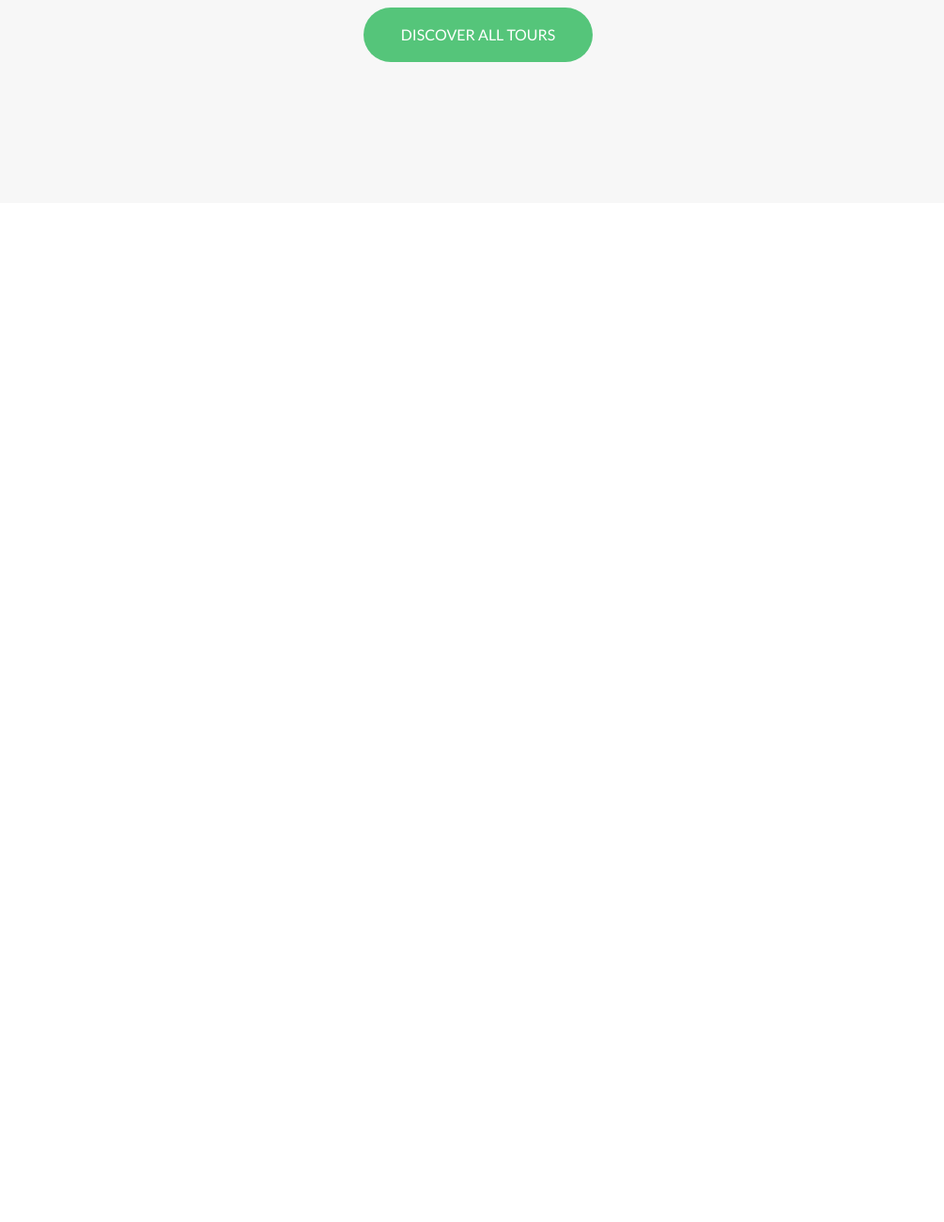
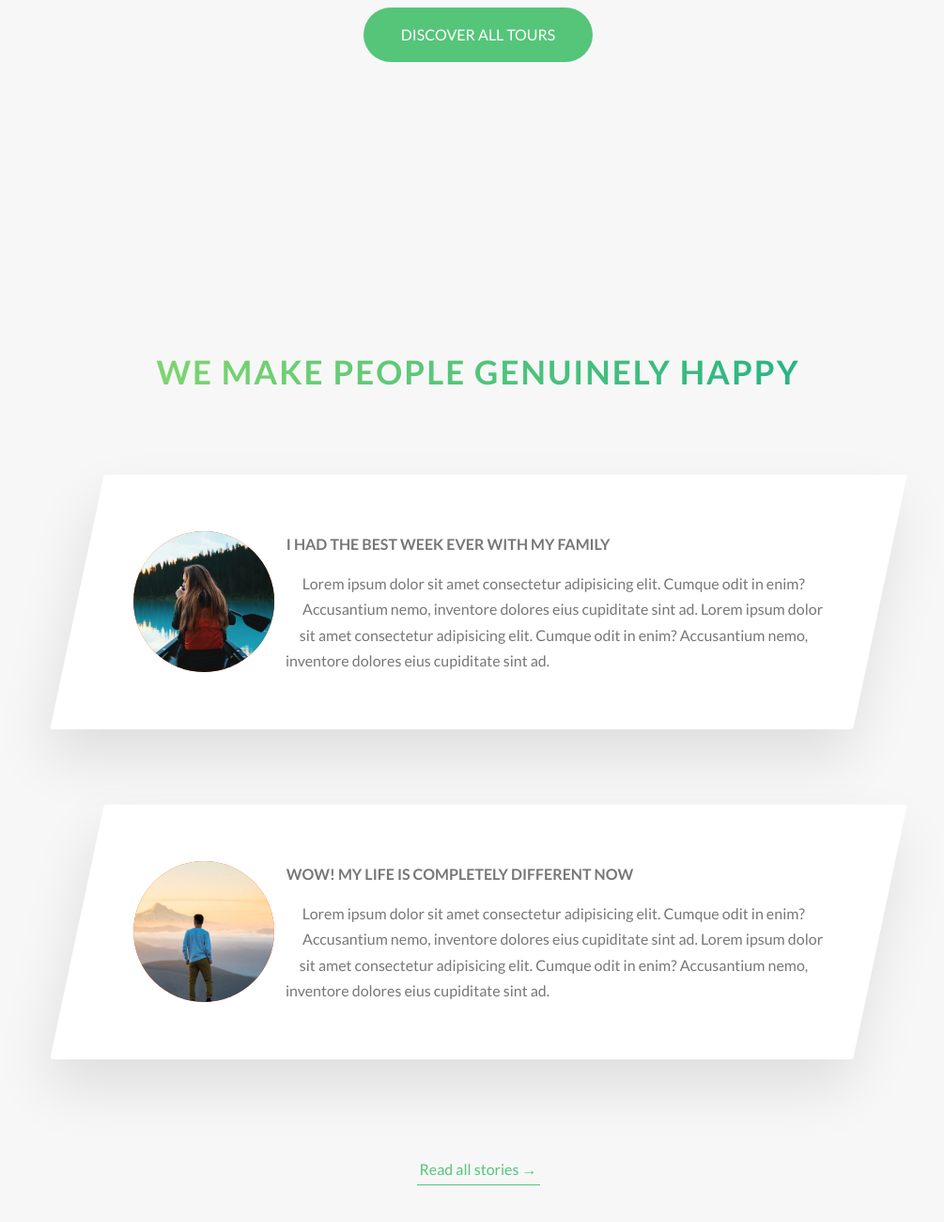
Before and after one commit to DanielCruz-fs/dnl-natours-project, a website: page index.html in a window 1280 px wide. Shown: the part 3088-4388 px from the top of the page at 94% size, without its empty margins (131-1136 px from the left). Before the commit the page ends 3334 px from the top, so only its background shows below. Drawn offline with Linux system fonts and the light colour scheme.

Commit message:
story section

```diff
--- a/index.html
+++ b/index.html
@@ -206,6 +206,48 @@
           </div>
         </section>
 
+        <section class="section-stories">
+          <div class="u-center-text u-margin-bottom-big">
+            <h2 class="heading-secondary">
+              We make people genuinely happy
+            </h2>
+          </div>
+
+          <div class="row">
+            <div class="story">
+              <figure class="story__shape">
+                <img src="img/nat-8.jpg" alt="Person in a tour" class="story__img">
+                <figcaption class="story__caption">Mary Smith</figcaption>
+              </figure>
+              <div class="story__text">
+                <h3 class="heading-tertiary u-margin-bottom-small">I had the best week ever with my family</h3>
+                <p>
+                  Lorem ipsum dolor sit amet consectetur adipisicing elit. Cumque odit in enim? Accusantium nemo, inventore dolores eius cupiditate sint ad.
+                  Lorem ipsum dolor sit amet consectetur adipisicing elit. Cumque odit in enim? Accusantium nemo, inventore dolores eius cupiditate sint ad.
+                </p>
+              </div>
+            </div>
+          </div>
+          <div class="row">
+            <div class="story">
+              <figure class="story__shape">
+                <img src="img/nat-9.jpg" alt="Person in a tour" class="story__img">
+                <figcaption class="story__caption">Jack Wilson</figcaption>
+              </figure>
+              <div class="story__text">
+                <h3 class="heading-tertiary u-margin-bottom-small">WOW! My life is completely different now</h3>
+                <p>
+                  Lorem ipsum dolor sit amet consectetur adipisicing elit. Cumque odit in enim? Accusantium nemo, inventore dolores eius cupiditate sint ad.
+                  Lorem ipsum dolor sit amet consectetur adipisicing elit. Cumque odit in enim? Accusantium nemo, inventore dolores eius cupiditate sint ad.
+                </p>
+              </div>
+            </div>
+          </div>
+          <div class="u-center-text u-margin-top-huge">
+            <a href="#" class="btn-text">Read all stories &rarr;</a>
+          </div>
+        </section>
+
       </main>
 
     </body>
--- /dev/null
+++ b/sass/components/_story.scss
@@ -0,0 +1,60 @@
+.story {
+  width: 75%;
+  margin: 0 auto;
+  box-shadow: 0 3rem 6rem rgba($color-black, .1);
+  background-color: $color-white;
+  border-radius: 3px;
+  padding: 6rem;
+  padding-left: 9rem;
+  font-size: $default-font-size;
+  transform: skewX(-12deg);
+
+  &__shape {
+    width: 15rem;
+    height: 15rem;
+    background-color: orangered;
+    float: left;
+    // webkit is just fot safari browsers
+    -webkit-shape-outside: circle(50% at 50% 50%);
+    shape-outside: circle(50% at 50% 50%);
+    -webkit-clip-path: circle(50% at 50% 50%);
+    clip-path: circle(50% at 50% 50%);
+    transform: translateX(-3rem) skewX(12deg);
+    position: relative;
+  }
+
+  &__img {
+    height: 100%;
+    transform: translateX(-4rem) scale(1.4);
+    transition: all .5s;
+  }
+
+  &__text {
+    transform: skewX(12deg);
+  }
+
+  &__caption {
+    position: absolute;
+    top: 50%;
+    left: 50%;
+    transform: translate(-50%, 20%);
+    color: $color-white;
+    text-transform: uppercase;
+    font-size: 1.7rem;
+    text-align: center;
+    //other way to hide an element
+    opacity: 0;
+    transition: all .5s;
+    backface-visibility: hidden;
+  }
+
+  &:hover &__caption {
+    opacity: 1;
+    transform: translate(-50%, -50%);
+  }
+
+  &:hover &__img {
+    transform: translateX(-4rem) scale(1);
+    filter: blur(3px) brightness(80%);
+  }
+}
--- a/sass/main.scss
+++ b/sass/main.scss
@@ -35,6 +35,7 @@ Dark green: #28b485
 @import "components/card";
 @import "components/composition";
 @import "components/feature-box";
+@import "components/story";
 
 // LAYOUT
 @import "layout/grid";
--- a/sass/pages/_home.scss
+++ b/sass/pages/_home.scss
@@ -24,3 +24,8 @@
   padding: 25rem 0 15rem 0;
   margin-top: -10rem;
 }
+
+.section-stories {
+  padding: 15rem 0;
+  background-color: $color-gray-light-1;
+}
```
Also changed, not shown: css/style.css.
